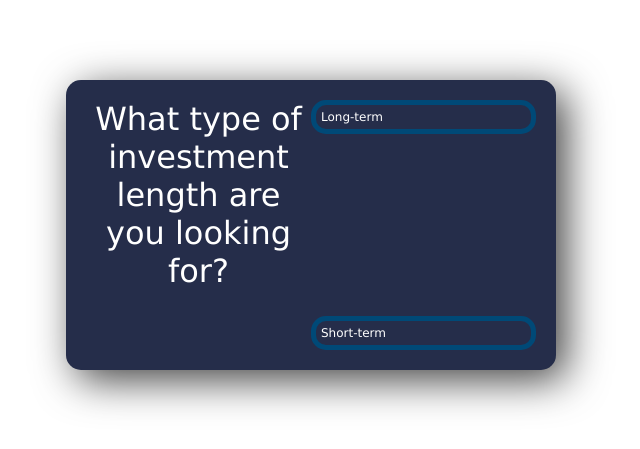
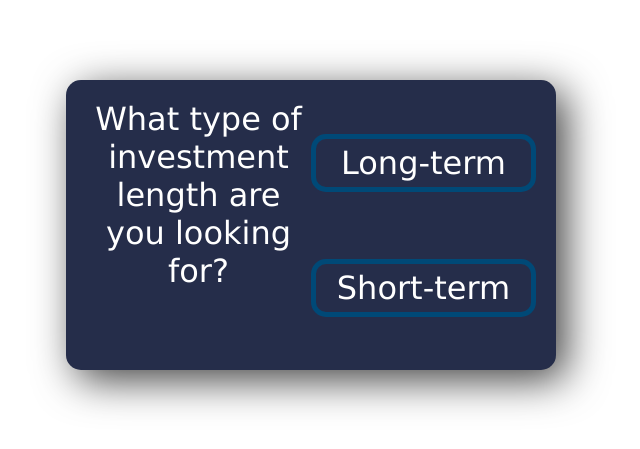
Before and after one commit to ae-bii/may-ses-hackathon, a React (Create React App) app: page /input in a window 1280 px wide. Shown: the part 175-624 px from the top of the page, without its empty margins (329-969 px from the left). Built offline with nearby package versions, Linux system fonts and the light colour scheme.

Commit message:
fixed texts for input

```diff
--- a/src/components/input/Input.css
+++ b/src/components/input/Input.css
@@ -57,7 +57,7 @@
     width: 100%;
     display: flex;
     flex-direction: column;
-    justify-content: space-between;
+    justify-content: space-around;
   }
 
   .continue {
@@ -88,11 +88,10 @@
 
   .answer {
     width: 100%;
-    font-size: 12px;
+    font-size: 32px;
     color: #ffffff;
     background-color: #252d4a;
     border-radius: 15px;
-    display: flex;
     padding: 5px;
     justify-content: flex-start;
     align-items: center;
--- a/src/components/input/Input.js
+++ b/src/components/input/Input.js
@@ -63,7 +63,9 @@ const Input = () => {
 		<div className='input'>
 			{showEnd ? (
 				<div className='score-section'>
-					Thank you for completing the questionaire!
+					<div className='question-text'>
+						Thank you for completing the questionaire!
+					</div>
 					<button className='continue' onClick={onSubmit}>Continue</button>
 				</div>
 			) : (
```
